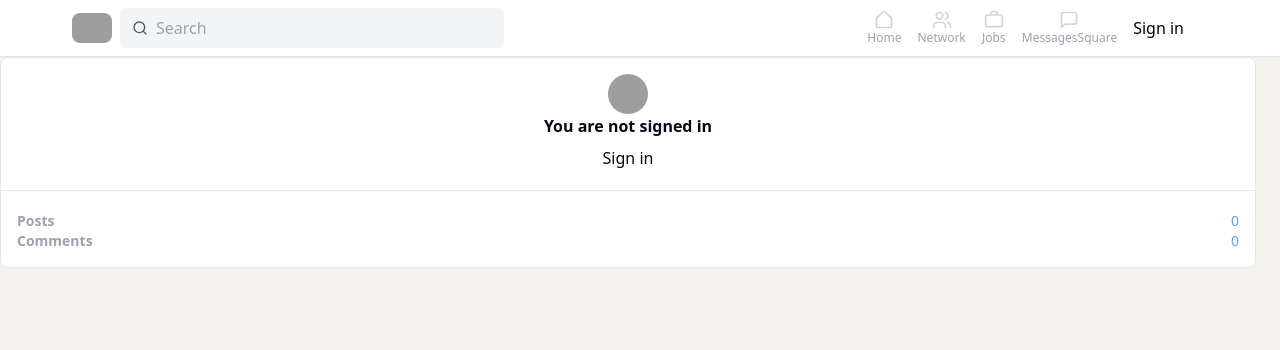
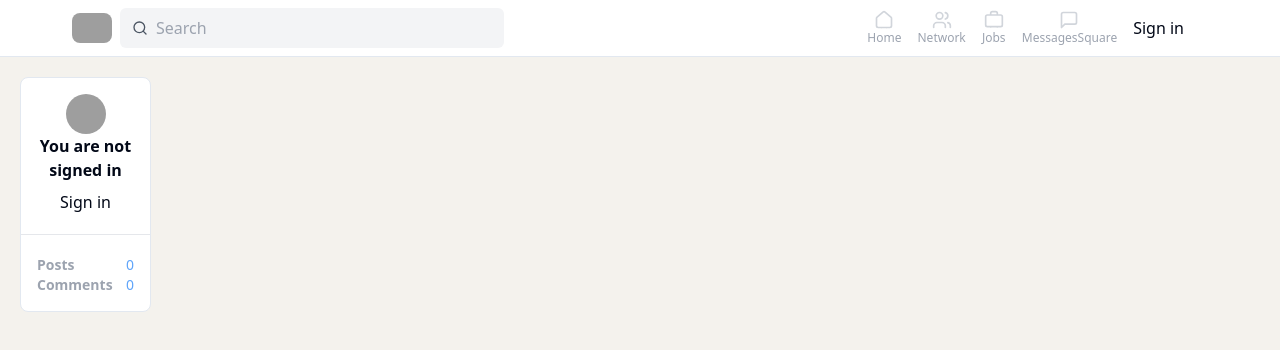
Before and after one commit to nk0905/linkedin-clone, a Next.js app: page / in a window 1280 px wide. Shown: the top 350 px of the page. Built offline with nearby package versions, Linux system fonts and the light colour scheme; no server answers; grey boxes are pictures that could not be loaded.

Commit message:
add sectionstyle

```diff
--- a/src/app/page.tsx
+++ b/src/app/page.tsx
@@ -4,7 +4,7 @@ import Image from 'next/image';
 
 export default function Home() {
   return (
-    <div className="grid">
+    <div className="grid grid-cols-8 mt-5 sm:px-5">
       <section>
         {/* userInformation */}
         <UserInformation />
```
